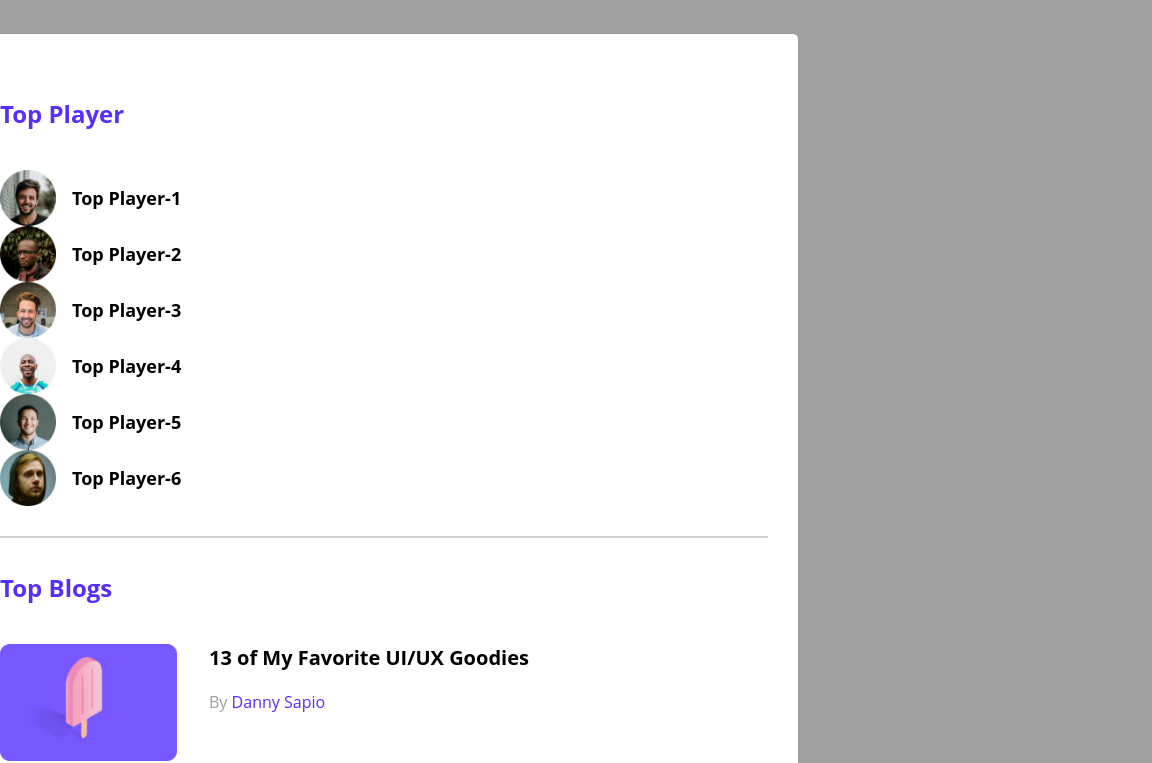
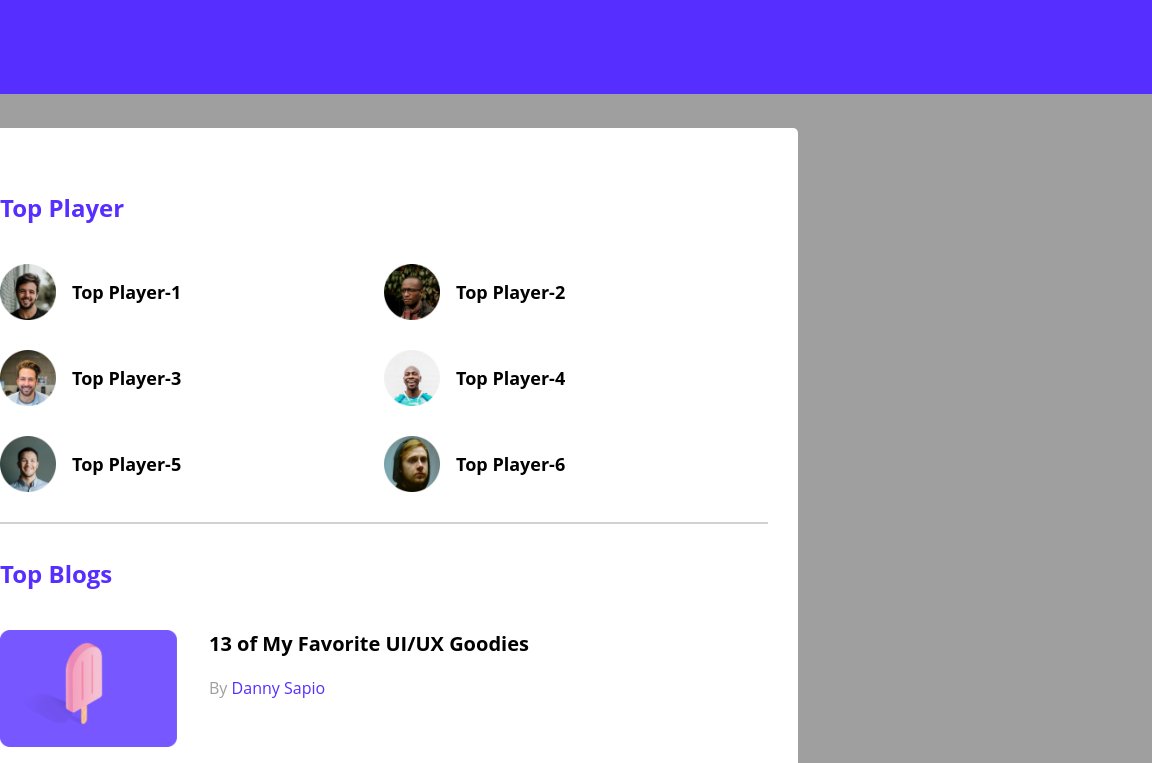
Before and after one commit to Suvobd100/leader-board-css3, a plain HTML site: page index.html in a window 768 px wide. Shown: the top 763 px of the page, 1152 px wide, since content can reach past the window. Drawn offline with Linux system fonts and the light colour scheme.

Commit message:
update top player

```diff
--- a/index.html
+++ b/index.html
@@ -14,7 +14,7 @@
 
 <body>
     <!-- header start -->
-    <header>
+    <header class="header">
 
     </header>
     <!-- header end -->
--- a/styles/style.css
+++ b/styles/style.css
@@ -7,9 +7,17 @@
 @import url('https://fonts.googleapis.com/css2?family=Open+Sans&display=swap');
 
 /* common styles or utility */
+
 body {
     font-family: 'Open Sans', sans-serif;
     background-color: #9F9F9F;
+}
+
+.header {
+    width: 1440px;
+    height: 94px;
+    background: #562EFF;
+
 }
 
 main {
@@ -44,7 +52,7 @@ hr {
     margin-bottom: 30px;
 }
 
-.playres {
+.players {
     display: grid;
     grid-template-columns: repeat(3, 1fr);
     grid-row-gap: 30px;
@@ -113,7 +121,7 @@ hr {
                 Courses style
 ----------------------------*/
 
-.courses{
+.courses {
     display: grid;
     grid-template-columns: repeat(3, 1fr);
     grid-column-gap: 24px;
@@ -123,20 +131,24 @@ hr {
     width: 224px;
     height: 104px;
 }
-.course-info{
+
+.course-info {
     display: flex;
     align-items: center;
     justify-content: center;
 
 }
-.fa-star{
+
+.fa-star {
     font-size: 12px;
 }
-.fa-star.filled{
+
+.fa-star.filled {
     color: #FFC014;
 
 }
-.fa-star.empty{
+
+.fa-star.empty {
     color: #AEAEAE;
 
 }
@@ -153,13 +165,18 @@ hr {
 /* Mobile device */
 
 @media only screen and (max-width:688px) {
-    .container{
+    .container {
         width: 100%;
     }
-    .players, .blogs, .courses{
+
+    .players,
+    .blogs,
+    .courses {
         grid-template-columns: repeat(1, 1fr);
     }
-    .player, .blog{
+
+    .player,
+    .blog {
         flex-direction: column;
     }
 
@@ -169,17 +186,18 @@ hr {
 /* Tablet Device */
 @media only screen and (min-width:689px) and (max-width: 992px) {
 
-    .container{
+    .container {
         width: 100%;
     }
 
-    .players, .courses{
-        grid-template-columns: repeat(1, 1fr);
+    .players,
+    .courses {
+        grid-template-columns: repeat(2, 1fr);
         /* background-color: red; */
 
     }
 
-     .blogs{
+    .blogs {
         grid-template-columns: repeat(1, 1fr);
         /* background-color: blueviolet; */
 
```
Lines whose indentation alone changed are shown as unchanged.
